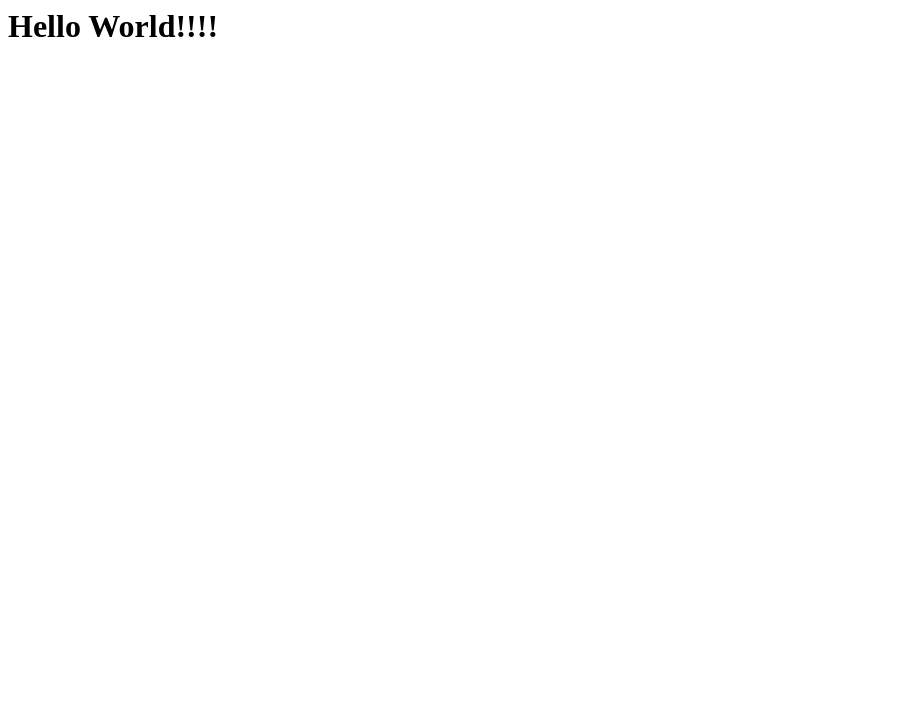
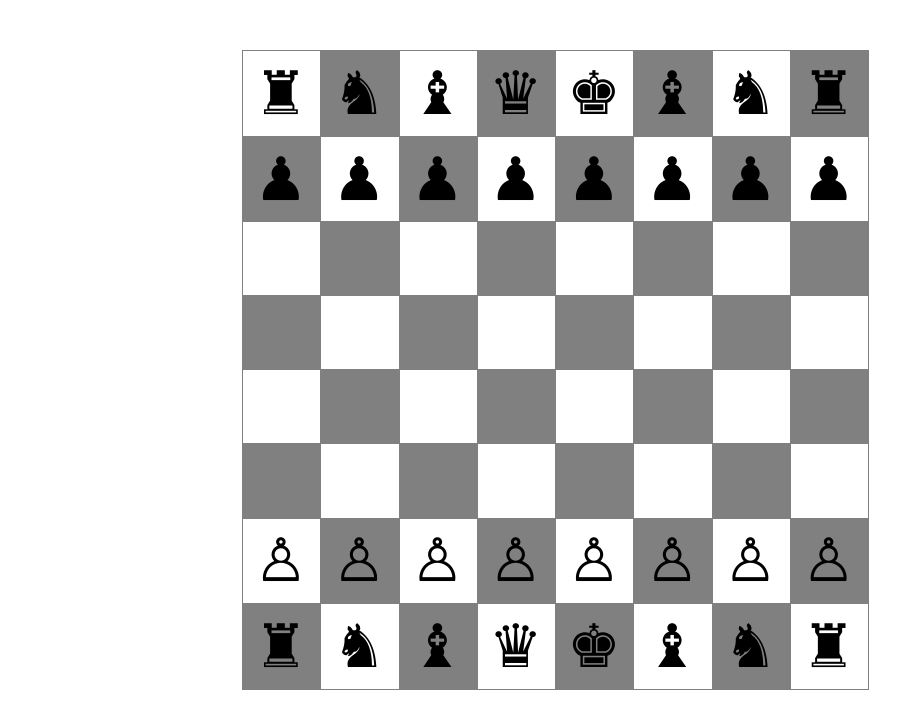
Before and after one commit to divyamanusani/hackathonGuvi, a plain HTML site: page index.html in a window 1280 px wide. Shown: the whole page, without its empty margins (0-924 px from the left). Drawn offline with Linux system fonts and the light colour scheme.

Commit message:
in progress

```diff
--- /dev/null
+++ b/chess.css
@@ -0,0 +1,31 @@
+body{
+    margin:auto;
+    width:70%;
+
+}
+
+.black{
+    background-color: grey;
+}
+
+.white{
+    background-color: white;
+}
+
+table,tr{
+    width:70%;
+    height:80%;
+    border-collapse:collapse;
+    margin:50px 50px;
+}
+
+tr,td{
+    height:10%;
+
+}
+
+span{
+    font-size:60px;
+    margin:10px;
+    cursor:pointer;
+}
--- /dev/null
+++ b/chess.js
@@ -0,0 +1,82 @@
+var table = document.createElement("table");
+table.setAttribute('border', '1');
+var chesscoinswhite = ['&#9814;', '&#9816;', '&#9815;', '&#9813;', '&#9812;', '&#9815;', '&#9816;', '&#9814;'];
+var whitepawn = '&#9817;';
+var blackpawn = '&#9823;';
+var chesscoinsblack = ['&#9820;', '&#9822;', '&#9821;', '&#9819;', '&#9818;', '&#9821;', '&#9822;', '&#9820;'];
+var spanBlack = [];
+var spanWhite = [];
+var spanBlackPawns = [];
+var spanWhitePawns = [];
+
+var tr = [];
+for (var i = 0; i < 8; i++) {
+    tr[i] = document.createElement('tr');
+    for (var j = 0; j < 8; j++) {
+        tr[i][j] = document.createElement('td');
+        if (i % 2 === j % 2) {
+            tr[i][j].className = 'white';
+        }
+        else {
+            tr[i][j].className = 'black';
+        }
+
+        if (i === 0) {
+            spanBlack[j] = document.createElement('span');
+            spanBlack[j].innerHTML = chesscoinsblack[j];
+            tr[i][j].append(spanBlack[j]);
+        }
+
+        if (i === 1) {
+            spanBlackPawns[j] = document.createElement('span');
+            spanBlackPawns[j].innerHTML = blackpawn;
+            spanBlackPawns[j].setAttribute('onmouseover', `setStylePositionBlackPawns(${i},${j})`);
+            spanBlackPawns[j].setAttribute('onmouseout', `resetStylePositionBlackPawns(${i},${j})`);
+
+            tr[i][j].append(spanBlackPawns[j]);
+        }
+        if (i === 7) {
+            spanWhite[j] = document.createElement('span');
+            spanWhite[j].innerHTML = chesscoinsblack[j];
+            tr[i][j].append(spanWhite[j]);
+
+        }
+        if (i === 6) {
+            spanWhitePawns[j] = document.createElement('span');
+            spanWhitePawns[j].innerHTML = whitepawn;
+            spanWhitePawns[j].setAttribute('onmouseover', `setStylePositionWhitePawns(${i},${j})`);
+            spanWhitePawns[j].setAttribute('onmouseout', `resetStylePositionWhitePawns(${i},${j})`);
+
+            tr[i][j].append(spanWhitePawns[j]);
+        }
+        tr[i].append(tr[i][j]);
+    }
+    table.append(tr[i]);
+}
+document.body.append(table);
+
+
+function setStylePositionBlackPawns(x, y) {
+    tr[x][y].setAttribute('style', 'background-color:tomato;');
+    tr[x + 1][y].setAttribute('style', 'background-color:yellow;');
+    tr[x + 2][y].setAttribute('style', 'background-color:yellow;');
+}
+
+function resetStylePositionBlackPawns(x, y) {
+    tr[x][y].removeAttribute("style");
+    tr[x + 1][y].removeAttribute("style");
+    tr[x + 2][y].removeAttribute("style");
+}
+
+function setStylePositionWhitePawns(x,y) {
+
+    tr[x][y].setAttribute('style', 'background-color:tomato;');
+    tr[x - 1][y].setAttribute('style', 'background-color:yellow;');
+    tr[x - 2][y].setAttribute('style', 'background-color:yellow;');
+}
+
+function resetStylePositionWhitePawns(x, y) {
+    tr[x][y].removeAttribute("style");
+    tr[x - 1][y].removeAttribute("style");
+    tr[x - 2][y].removeAttribute("style");
+}
--- a/index.html
+++ b/index.html
@@ -2,9 +2,11 @@
 <head>
     <meta charset="UTF-8">
     <meta name="viewport" content="width=device-width, initial-scale=1.0">
-    <title>Document</title>
+    <title>chess board</title>
+    <link rel="stylesheet" href="chess.css">
 </head>
 <body>
-    <h1>Hello World!!!!</h1>
+
+    <script src="chess.js"></script>
 </body>
 </html>
```
Also changed, not shown: 1 other file.
